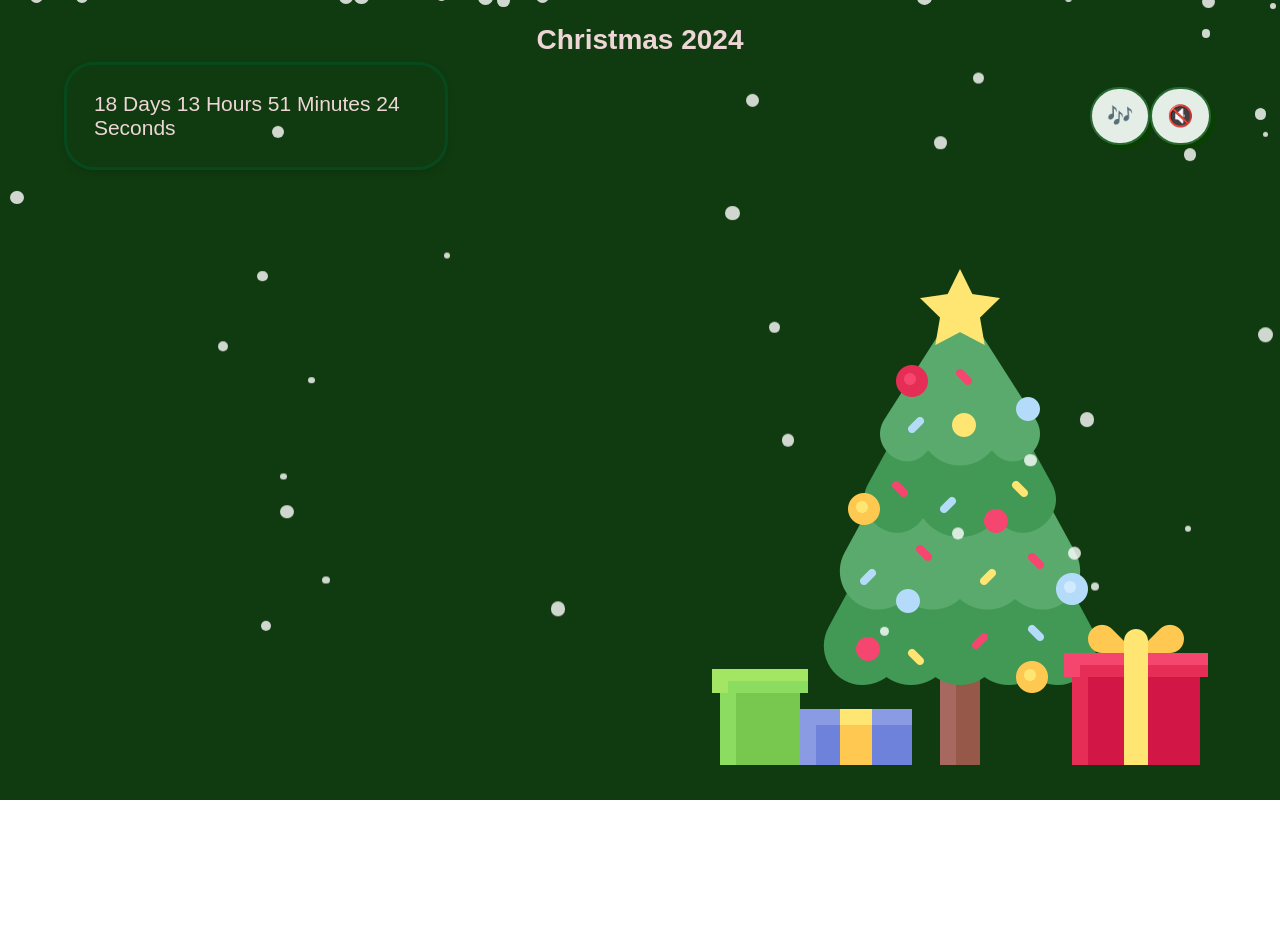
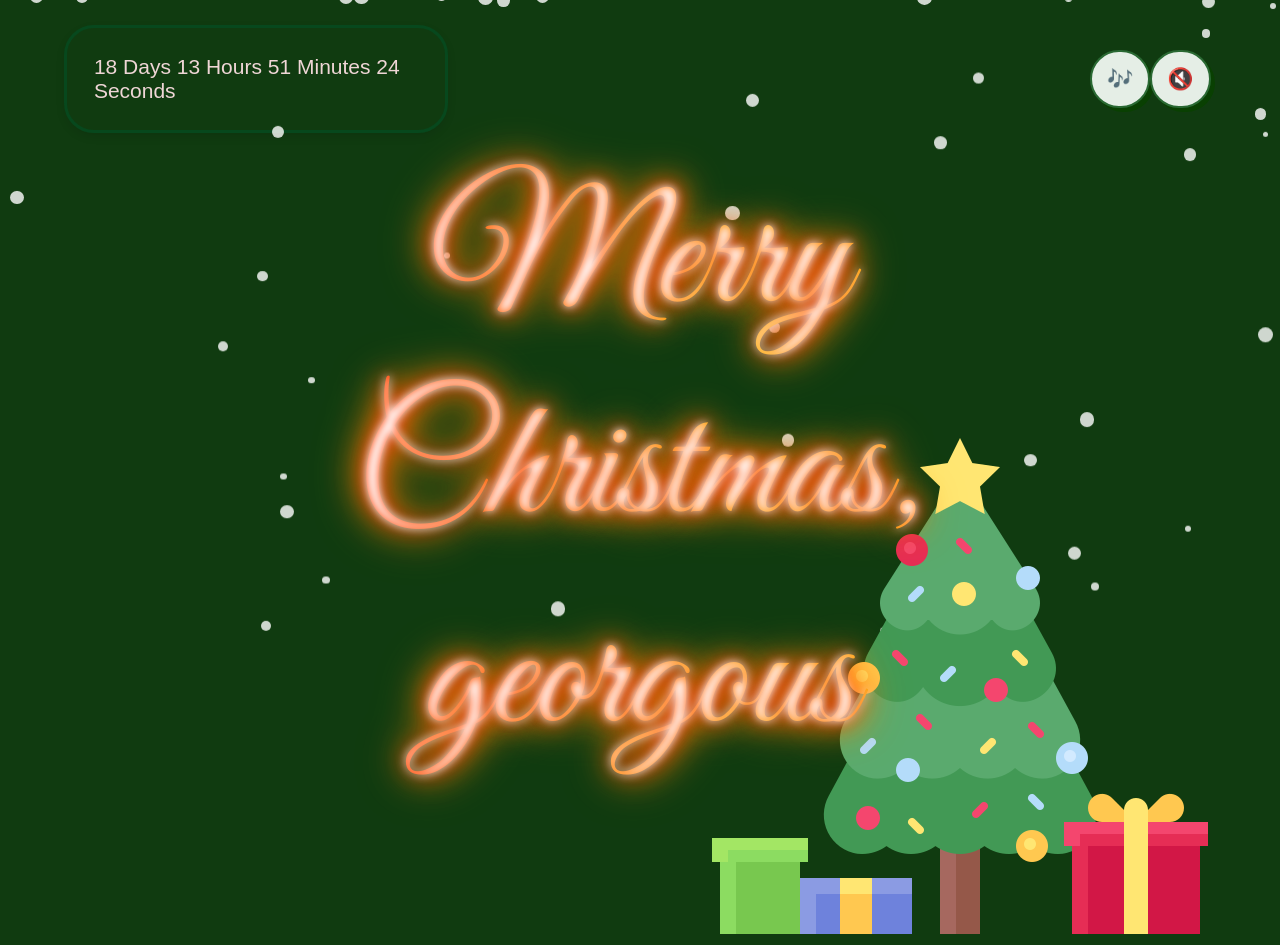
Before and after one commit to zofienora/christmascollaboration2024, a plain HTML site: page index.html in a window 1280 px wide. Before the commit the page ends 800 px from the top, so only its background shows below. Drawn offline with Linux system fonts and the light colour scheme.

Commit message:
added greeting in the middel + made it sparkle

```diff
--- a/index.html
+++ b/index.html
@@ -3,6 +3,9 @@
 <head>
     <meta charset="UTF-8">
     <meta name="viewport" content="width=device-width, initial-scale=1.0">
+    <link rel="preconnect" href="https://fonts.googleapis.com">
+    <link rel="preconnect" href="https://fonts.gstatic.com" crossorigin>
+    <link href="https://fonts.googleapis.com/css2?family=Great+Vibes&display=swap" rel="stylesheet">
     <title>Christmas 2024</title>
     <link rel="stylesheet" href="style.css">
 </head>
@@ -11,7 +14,6 @@
     <script src="script.js"></script>
    <!-- ----------MAIN------------------------------------------------------------ -->
    <main>
-    <h1>Christmas 2024</h1>
     <div class="grid-parent">
         <div class="child countdown" id="countdown">
             <div id="down"></div>
@@ -24,6 +26,9 @@
             <button id="playButton">🎶</button>
             <button id="pauseButton">🔇</button>
         </div>
+        <div class="child greeting">
+            <p>Merry Christmas,<br> georgous</p>
+        </div>
     </div>
    </main>
    <!-- Commenting this out instead of removing
--- a/style.css
+++ b/style.css
@@ -64,7 +64,52 @@ main {
     grid-area: 2 / 4 / 7 / 7;
     justify-self: end;
     align-self: end;
+    z-index: 2;
 }
+
+/* GREETING */
+
+.greeting {
+    grid-area: 2 / 2 / 6 / 6;
+    justify-self: center;
+    align-self: center;
+    font-family: "Great Vibes", cursive;
+    font-weight: 400;
+    font-style: normal;
+    font-size: 12rem;
+    z-index: 3;
+    text-align: center;
+
+     /* Glitter gradient */
+     background: linear-gradient(90deg, #ff0000, #ffd700, #ff0000, #ffffff);
+     background-size: 200% 200%;
+     -webkit-background-clip: text;
+     -webkit-text-fill-color: transparent;
+     animation: glitter 2s linear infinite;
+
+     /* Sparkles */
+     text-shadow:
+         0 0 5px #fff,
+         0 0 10px #ff0000,
+         0 0 15px #ffd700,
+         0 0 20px #ff0000,
+         0 0 30px #ffd700;
+     animation: glitter-sparkle 2s linear infinite;
+}
+
+@keyframes glitter {
+    0% { background-position: 0% 50%; }
+    50% { background-position: 100% 50%; }
+    100% { background-position: 0% 50%; }
+}
+
+@keyframes glitter-sparkle {
+    0%, 100% { text-shadow: 0 0 5px #fff, 0 0 10px #ff0000, 0 0 15px #ffd700, 0 0 20px #ff0000, 0 0 30px #ffd700; }
+    50% { text-shadow: 0 0 10px #fff, 0 0 20px #ff0000, 0 0 30px #ffd700, 0 0 40px #ff0000, 0 0 50px #ffd700; }
+}
+
+
+
 
 /* MUSIC */
 
```
